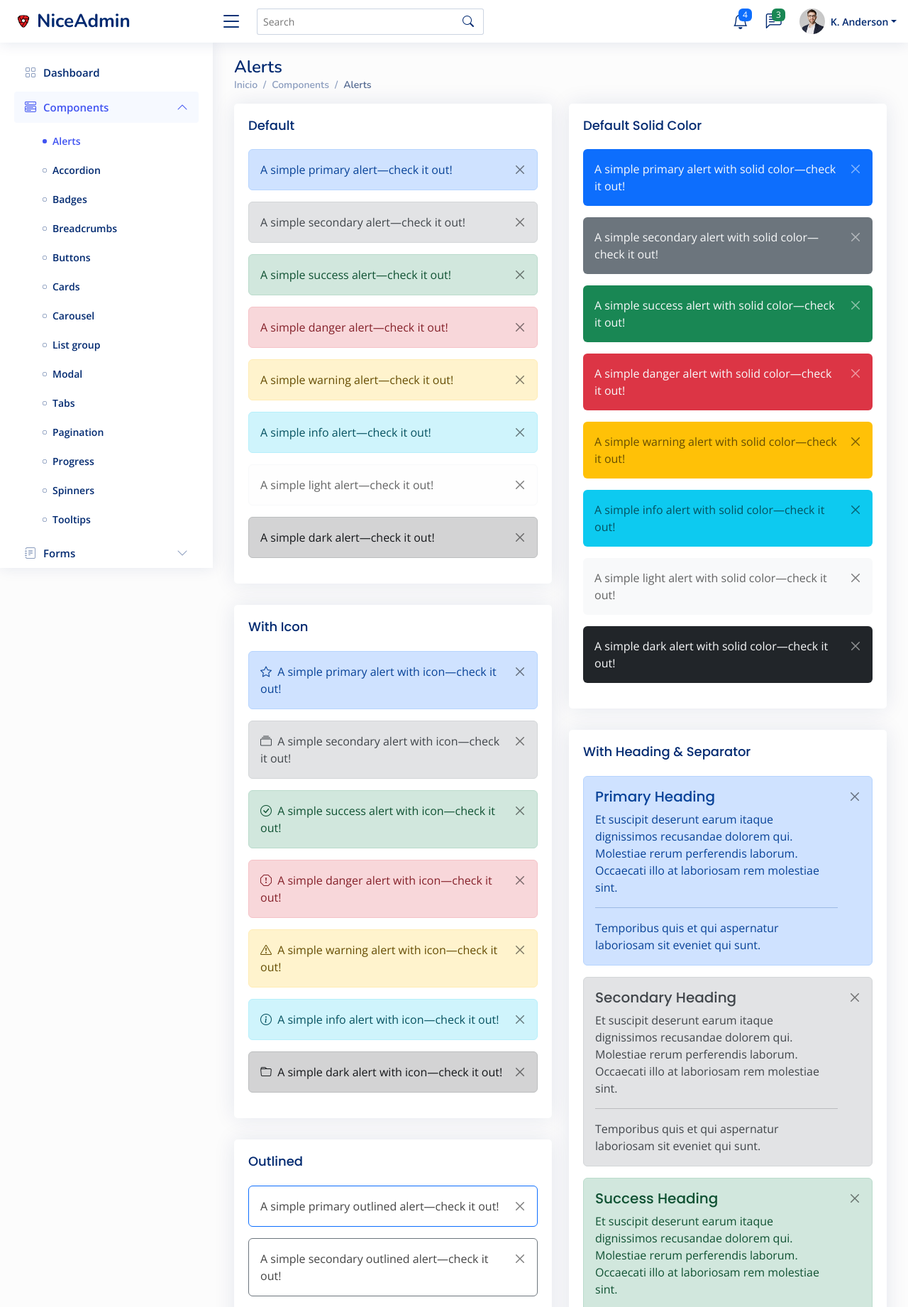
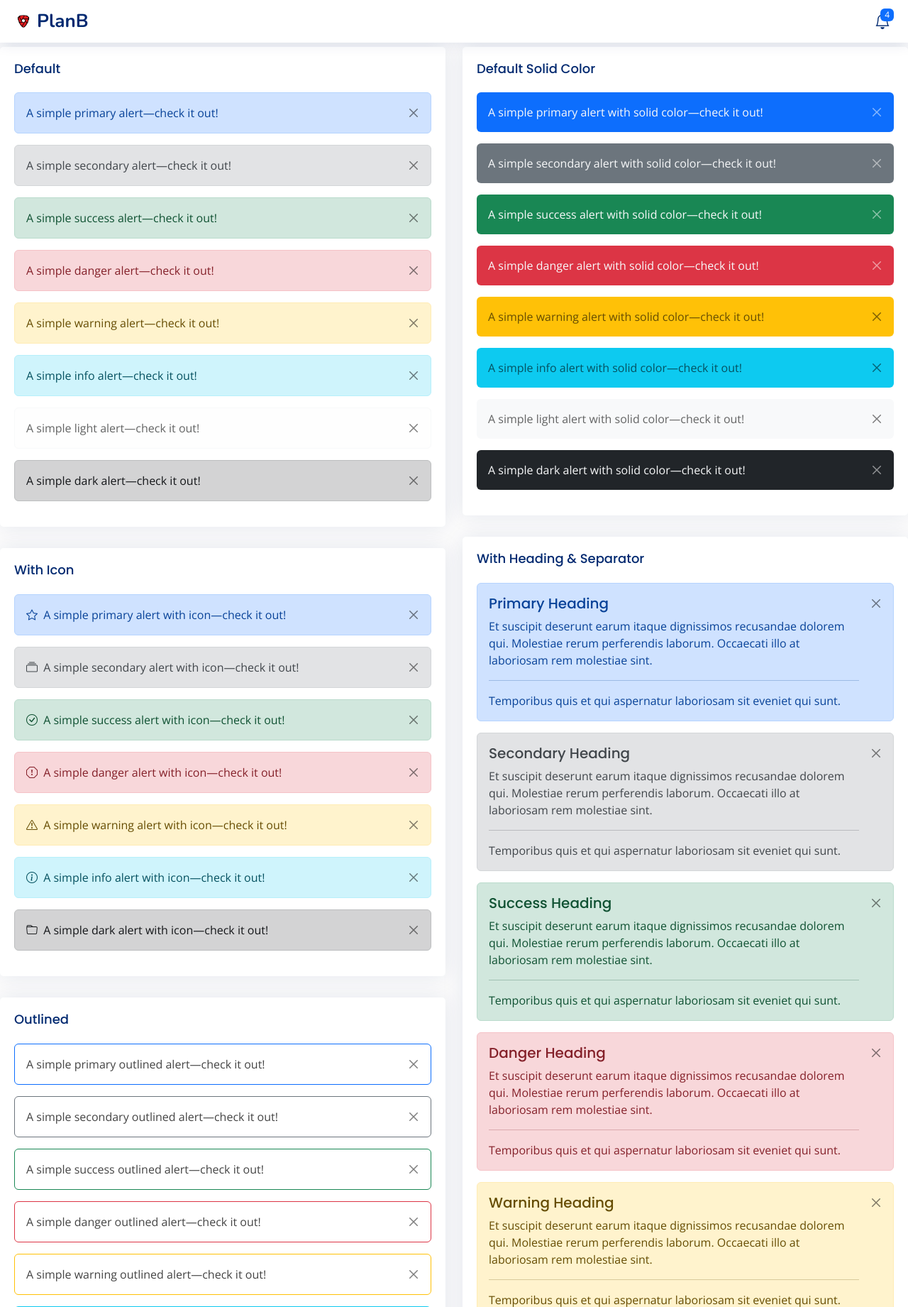
Before and after one commit to ardu1na/planBlocal, a Django app: template templates/index.html in a window 1280 px wide. Shown: the top 1841 px of the page at 71% size. Run offline with Django 3.2, Linux system fonts and the light colour scheme; the template is opened without the code that fills it, so the values that code supplies are empty; some libraries are stand-ins or nearby versions.

Commit message:
ui in process

```diff
--- a/static/css/style.css
+++ b/static/css/style.css
@@ -35,8 +35,8 @@
 # Main
 --------------------------------------------------------------*/
 #main {
-  margin-top: 60px;
-  padding: 20px 30px;
+  margin: 0px;
+  padding: 0px;
   transition: all 0.3s;
 }
 
@@ -643,7 +643,7 @@
 
   #main,
   #footer {
-    margin-left: 300px;
+    margin-left: 0;
   }
 }
 
--- a/templates/layout/base.html
+++ b/templates/layout/base.html
@@ -38,7 +38,6 @@
 
 
   {% include 'layout/elements/header.html' %}
-  {% include 'layout/elements/sidebar.html' %}
 
 
   <main id="main" class="main">
--- a/templates/layout/elements/footer.html
+++ b/templates/layout/elements/footer.html
@@ -1,14 +1,10 @@
 
   <!-- ======= Footer ======= -->
   <footer id="footer" class="footer">
-    <div class="copyright">
+    <div class="copyright" style="display: none;">
       &copy; Copyright <strong><span>NiceAdmin</span></strong>. All Rights Reserved
     </div>
     <div class="credits">
-      <!-- All the links in the footer should remain intact. -->
-      <!-- You can delete the links only if you purchased the pro version. -->
-      <!-- Licensing information: https://bootstrapmade.com/license/ -->
-      <!-- Purchase the pro version with working PHP/AJAX contact form: https://bootstrapmade.com/nice-admin-bootstrap-admin-html-template/ -->
-      Designed by <a href="https://bootstrapmade.com/">BootstrapMade</a>
+      <a href="https://wa.me/5492944515255"><i class="bi bi-pc-display-horizontal fs-4 me-3"></i> Ardu1na</a>
     </div>
   </footer><!-- End Footer -->
--- a/templates/layout/elements/header.html
+++ b/templates/layout/elements/header.html
@@ -1,32 +1,22 @@
-
+{% load static %}
   <!-- ======= Header ======= -->
   <header id="header" class="header fixed-top d-flex align-items-center">
 
     <div class="d-flex align-items-center justify-content-between">
       <a href="index.html" class="logo d-flex align-items-center">
-        <img src="assets/img/logo.png" alt="">
-        <span class="d-none d-lg-block">NiceAdmin</span>
+        <img src="{% static '/img/logo.png' %}" alt="">
+        <span class="d-none d-lg-block">PlanB</span>
       </a>
-      <i class="bi bi-list toggle-sidebar-btn"></i>
     </div><!-- End Logo -->
 
-    <div class="search-bar">
-      <form class="search-form d-flex align-items-center" method="POST" action="#">
-        <input type="text" name="query" placeholder="Search" title="Enter search keyword">
-        <button type="submit" title="Search"><i class="bi bi-search"></i></button>
-      </form>
-    </div><!-- End Search Bar -->
+
+
+
 
     <nav class="header-nav ms-auto">
       <ul class="d-flex align-items-center">
 
-        <li class="nav-item d-block d-lg-none">
-          <a class="nav-link nav-icon search-bar-toggle " href="#">
-            <i class="bi bi-search"></i>
-          </a>
-        </li><!-- End Search Icon-->
-
-        <li class="nav-item dropdown">
+                <li class="nav-item dropdown">
 
           <a class="nav-link nav-icon" href="#" data-bs-toggle="dropdown">
             <i class="bi bi-bell"></i>
@@ -101,127 +91,13 @@
 
         </li><!-- End Notification Nav -->
 
-        <li class="nav-item dropdown">
 
-          <a class="nav-link nav-icon" href="#" data-bs-toggle="dropdown">
-            <i class="bi bi-chat-left-text"></i>
-            <span class="badge bg-success badge-number">3</span>
-          </a><!-- End Messages Icon -->
 
-          <ul class="dropdown-menu dropdown-menu-end dropdown-menu-arrow messages">
-            <li class="dropdown-header">
-              You have 3 new messages
-              <a href="#"><span class="badge rounded-pill bg-primary p-2 ms-2">View all</span></a>
-            </li>
-            <li>
-              <hr class="dropdown-divider">
-            </li>
 
-            <li class="message-item">
-              <a href="#">
-                <img src="assets/img/messages-1.jpg" alt="" class="rounded-circle">
-                <div>
-                  <h4>Maria Hudson</h4>
-                  <p>Velit asperiores et ducimus soluta repudiandae labore officia est ut...</p>
-                  <p>4 hrs. ago</p>
-                </div>
-              </a>
-            </li>
-            <li>
-              <hr class="dropdown-divider">
-            </li>
 
-            <li class="message-item">
-              <a href="#">
-                <img src="assets/img/messages-2.jpg" alt="" class="rounded-circle">
-                <div>
-                  <h4>Anna Nelson</h4>
-                  <p>Velit asperiores et ducimus soluta repudiandae labore officia est ut...</p>
-                  <p>6 hrs. ago</p>
-                </div>
-              </a>
-            </li>
-            <li>
-              <hr class="dropdown-divider">
-            </li>
 
-            <li class="message-item">
-              <a href="#">
-                <img src="assets/img/messages-3.jpg" alt="" class="rounded-circle">
-                <div>
-                  <h4>David Muldon</h4>
-                  <p>Velit asperiores et ducimus soluta repudiandae labore officia est ut...</p>
-                  <p>8 hrs. ago</p>
-                </div>
-              </a>
-            </li>
-            <li>
-              <hr class="dropdown-divider">
-            </li>
 
-            <li class="dropdown-footer">
-              <a href="#">Show all messages</a>
-            </li>
 
-          </ul><!-- End Messages Dropdown Items -->
-
-        </li><!-- End Messages Nav -->
-
-        <li class="nav-item dropdown pe-3">
-
-          <a class="nav-link nav-profile d-flex align-items-center pe-0" href="#" data-bs-toggle="dropdown">
-            <img src="assets/img/profile-img.jpg" alt="Profile" class="rounded-circle">
-            <span class="d-none d-md-block dropdown-toggle ps-2">K. Anderson</span>
-          </a><!-- End Profile Iamge Icon -->
-
-          <ul class="dropdown-menu dropdown-menu-end dropdown-menu-arrow profile">
-            <li class="dropdown-header">
-              <h6>Kevin Anderson</h6>
-              <span>Web Designer</span>
-            </li>
-            <li>
-              <hr class="dropdown-divider">
-            </li>
-
-            <li>
-              <a class="dropdown-item d-flex align-items-center" href="users-profile.html">
-                <i class="bi bi-person"></i>
-                <span>My Profile</span>
-              </a>
-            </li>
-            <li>
-              <hr class="dropdown-divider">
-            </li>
-
-            <li>
-              <a class="dropdown-item d-flex align-items-center" href="users-profile.html">
-                <i class="bi bi-gear"></i>
-                <span>Account Settings</span>
-              </a>
-            </li>
-            <li>
-              <hr class="dropdown-divider">
-            </li>
-
-            <li>
-              <a class="dropdown-item d-flex align-items-center" href="pages-faq.html">
-                <i class="bi bi-question-circle"></i>
-                <span>Need Help?</span>
-              </a>
-            </li>
-            <li>
-              <hr class="dropdown-divider">
-            </li>
-
-            <li>
-              <a class="dropdown-item d-flex align-items-center" href="#">
-                <i class="bi bi-box-arrow-right"></i>
-                <span>Sign Out</span>
-              </a>
-            </li>
-
-          </ul><!-- End Profile Dropdown Items -->
-        </li><!-- End Profile Nav -->
 
       </ul>
     </nav><!-- End Icons Navigation -->
--- a/whatsapp/views.py
+++ b/whatsapp/views.py
@@ -8,7 +8,7 @@
 from django.shortcuts import render, redirect
 
 def index  (request):
-    template = 'index.html'
+    template = 'monitor.html'
     context = {}
     return render (request, template, context)
 
```
Also changed, not shown: templates/monitor.html (added, +51 -0 lines).
